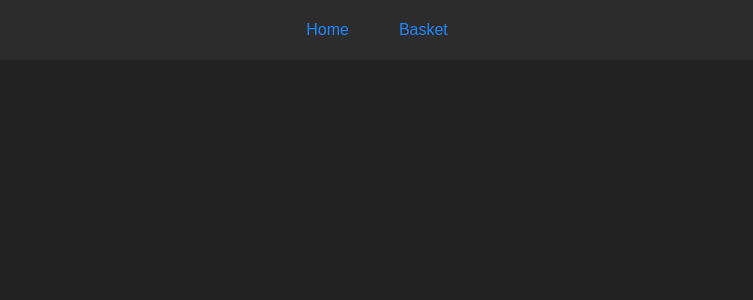
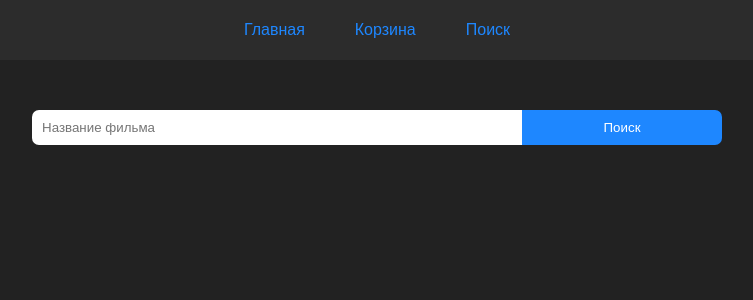
Before and after one commit to Nays06/newProject, an Angular app: page /search in a window 1280 px wide. Before the commit this address led to /. Shown: the top 300 px of the page, without its empty margins (263-1016 px from the left). Built offline with nearby package versions, Linux system fonts and the light colour scheme.

Commit message:
added search

```diff
--- /dev/null
+++ b/src/app/Components/search/search.component.css
@@ -0,0 +1,91 @@
+.search{
+    margin-top: 50px;
+}
+
+.search_input{
+    width: 100%;
+    display: flex;
+    align-items: center;
+    justify-content: center;
+
+    & > div{
+        width: fit-content;
+    }
+
+    input{
+        width: 490px;
+        height: 35px;
+        border: none;
+        outline: none;
+        padding-left: 10px;
+        border-radius: 7px 0 0 7px;
+    }
+
+    button{
+        width: 200px;
+        height: 35px;
+        border: none;
+        outline: none;
+        user-select: none;
+        cursor: pointer;
+        border-radius: 0 7px 7px 0;
+        background-color: rgb(30, 135, 255);;
+        color: white;
+    }
+}
+
+.search_output{
+    display: grid;
+    grid-template-columns: repeat(4, 300px);
+    justify-content: space-between;
+}
+
+.movie{
+    display: flex;
+    flex-direction: column;
+    font-weight: 600;
+    padding-bottom: 10px;
+    margin-top: 20px;
+    color: white;
+
+    button {
+        width: 100%;
+        margin-top: 7px;
+        transition: 0.3s;
+        user-select: none;
+        background-color: rgb(13, 123, 248);
+        height: 35px;
+        border: none;
+        outline: none;
+        border-radius: 10px;
+        cursor: pointer;
+        color: white;
+
+        &:hover{
+            background-color: rgb(60, 151, 255);
+        }
+    }
+}
+
+.movie-poster{
+    width: 300px;
+    height: 445px;
+    border-radius: 10px;
+    overflow: hidden;
+    display: flex;
+    align-items: center;
+    justify-content: center;
+    margin-bottom: 15px;
+
+    &:hover{
+        img{
+            scale: 1.02;
+        }
+    }
+
+    img{
+        height: 100%;
+        transition: 0.3s;
+        display: block;
+    }
+}
--- /dev/null
+++ b/src/app/Components/search/search.component.html
@@ -0,0 +1,26 @@
+<div class="search">
+    <div class="search_input">
+        <div>
+            <input type="text" placeholder="Название фильма" [(ngModel)]="movieTitle" (keyup.enter)="search()">
+
+        <button (click)="search()">Поиск</button>
+        </div>
+    </div>
+
+    <div class="search_output">
+        @for (movie of searchOutput; track $index) {
+            <div class="movie">
+                <div class="movie-poster">
+                    <img [src]="movie.poster" alt="">
+                </div>
+                {{ movie.name }}
+
+                @if (!isFavorite(movie.id)) {
+                    <button style="background-color: red;" (click)="addMovieFavorite(movie)">Удалить из избранного</button>
+                } @else {
+                    <button (click)="addMovieFavorite(movie)">Добавить в избранное</button>
+                }
+            </div>
+        }
+    </div>
+</div>
--- /dev/null
+++ b/src/app/Components/search/search.component.ts
@@ -0,0 +1,37 @@
+import { Component } from '@angular/core';
+import { ProductsService } from '../../Services/products.service';
+import { FormsModule } from '@angular/forms';
+
+@Component({
+  selector: 'app-search',
+  imports: [FormsModule],
+  templateUrl: './search.component.html',
+  styleUrl: './search.component.css'
+})
+export class SearchComponent {
+  private _productService: ProductsService;
+  searchOutput: any;
+  movieTitle: String = '';
+
+  constructor(productService: ProductsService){
+    this._productService = productService
+  }
+
+  addMovieFavorite(movie: any){
+    this._productService.addMovieToFavourite(movie)
+  }
+
+  isFavorite(movieId: any){
+    let favoriteMovies = JSON.parse(localStorage.getItem("favoriteMovies") || '[]')
+    if (!favoriteMovies.some((basketProduct: any) => basketProduct.id === movieId)) {
+      return true
+    } else{
+      return false
+    }
+  }
+
+  async search(){
+    this.searchOutput = await this._productService.searchMovieByName(this.movieTitle)
+    console.log(this.searchOutput);
+  }
+}
--- a/src/app/Services/products.service.ts
+++ b/src/app/Services/products.service.ts
@@ -6,6 +6,7 @@ import { Injectable } from '@angular/core';
 export class ProductsService {
   movies: any = []
   favoriteMovies: any = []
+  searchResults: any = []
 
   constructor() { }
 
@@ -33,4 +34,9 @@ export class ProductsService {
       localStorage.setItem("favoriteMovies", JSON.stringify(favoriteMovies))
     }
   }
+
+  async searchMovieByName(movieTitle: String) {
+    await fetch(`https://api.bhcesh.me/list?token=eedefb541aeba871dcfc756e6b31c02e&sort=-views&name=${movieTitle}`).then(data => data.json()).then(data => this.searchResults = data.results)
+    return this.searchResults
+  }
 }
--- a/src/app/app.component.html
+++ b/src/app/app.component.html
@@ -1,18 +1,11 @@
 <header>
   <nav>
-    <a routerLink="/" routerLinkActive="active" class="route">Home</a>
-    <a routerLink="/basket" routerLinkActive="active" class="route">Basket</a>
+    <a routerLink="/" routerLinkActive="active" class="route">Главная</a>
+    <a routerLink="/basket" routerLinkActive="active" class="route">Корзина</a>
+    <a routerLink="/search" routerLinkActive="active" class="route">Поиск</a>
   </nav>
 </header>
 
 <main class="main">
   <router-outlet />
 </main>
-
-<!-- * * * * * * * * * * * * * * * * * * * * * * * * * * * * * * * * -->
-<!-- * * * * * * * * * * * The content above * * * * * * * * * * * * -->
-<!-- * * * * * * * * * * is only a placeholder * * * * * * * * * * * -->
-<!-- * * * * * * * * * * and can be replaced.  * * * * * * * * * * * -->
-<!-- * * * * * * * * * * * * * * * * * * * * * * * * * * * * * * * * -->
-<!-- * * * * * * * * * * End of Placeholder  * * * * * * * * * * * * -->
-<!-- * * * * * * * * * * * * * * * * * * * * * * * * * * * * * * * * -->
--- a/src/app/app.routes.ts
+++ b/src/app/app.routes.ts
@@ -1,6 +1,7 @@
 import { Routes } from '@angular/router';
 import { HomeComponent } from './Components/home/home.component';
 import { BasketComponent } from './Components/basket/basket.component';
+import { SearchComponent } from './Components/search/search.component';
 
 export const routes: Routes = [
     {
@@ -10,5 +11,9 @@ export const routes: Routes = [
     {
         path: 'basket',
         component: BasketComponent
+    },
+    {
+        path: 'search',
+        component: SearchComponent
     }
 ];
--- a/src/styles.css
+++ b/src/styles.css
@@ -1,7 +1,11 @@
+*{
+    font-family:Arial, Helvetica, sans-serif;
+    box-sizing: border-box;
+}
+
 body,
 main{
     padding: 0;
     margin: 0;
-    font-family:Arial, Helvetica, sans-serif;
     background-color: #222222;
 }
```
Also changed, not shown: 1 other file (tests, documents, lock files or other folders).
